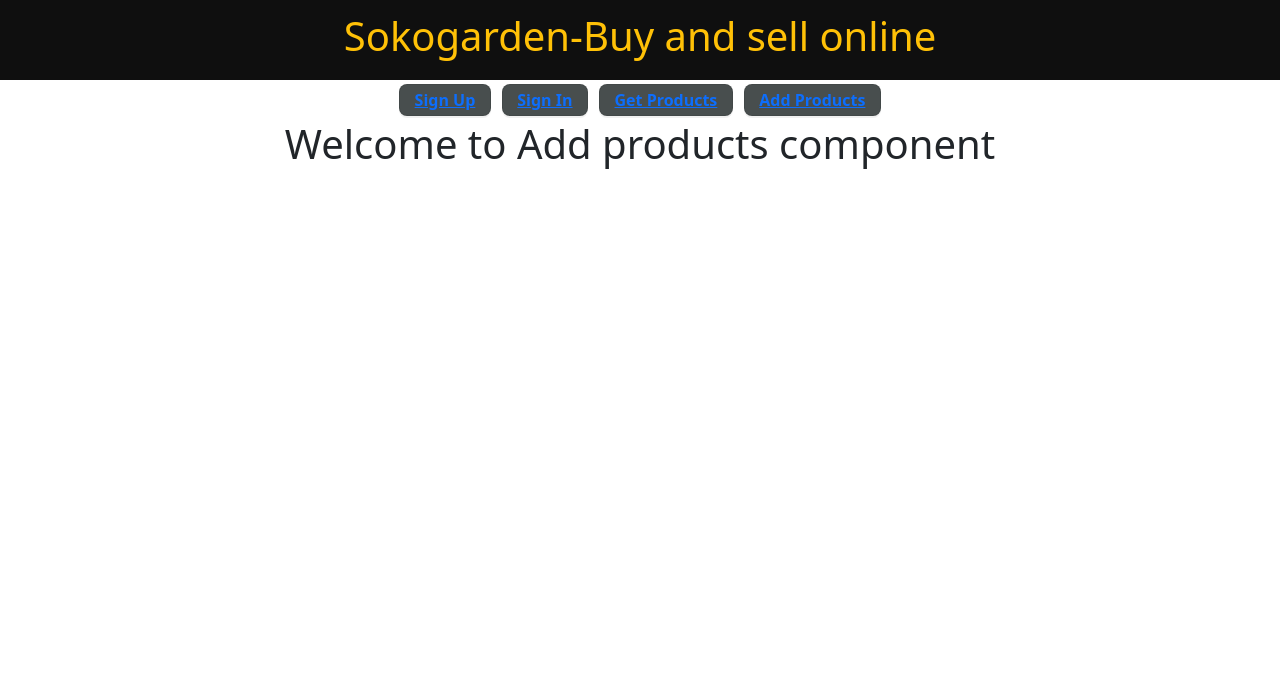
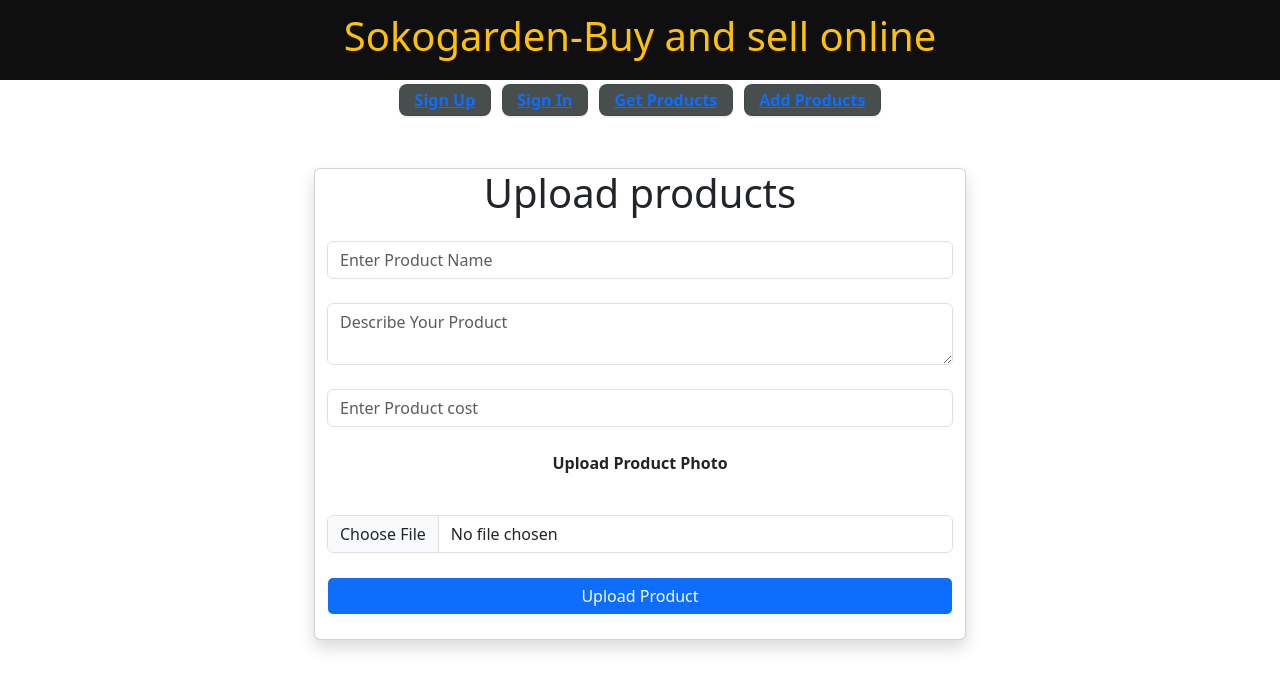
Before and after one commit to JPmurage/Sokoogarden, a React (Create React App) app: page /addproducts in a window 1280 px wide. Shown: the top 690 px of the page. Built offline with nearby package versions, Linux system fonts and the light colour scheme.

Commit message:
Implement product upload form with state management

```diff
--- a/src/components/AddProducts.jsx
+++ b/src/components/AddProducts.jsx
@@ -1,14 +1,127 @@
 import React from 'react'
+import { useState } from 'react'
+import axios from 'axios'
 
 const AddProducts = () => {
-  return (
-    <div>
 
-<h1>Welcome to Add products component</h1>
+
+//   initializing hooks
+        const[product_name,setProduct_name]=useState("")
+        const[product_description,setProduct_description]=useState("")
+        const[product_cost,setProduct_cost]=useState("")
+        const[product_photo,setProduct_photo]=useState("")
+
+// initializing success,error and loading
+        const[success,setSuccess]=useState("");
+        const[error,setError]=useState("");
+        const[loading,setLoading]=useState("");
+
+
+//   function to send data
+
+        const submit=async(e)=>{
+
+        e.preventDefault()
+        setLoading("Please wait as we upload your products")
+
+    try {
+
+    const data=new FormData()
+
+    data.append("product_name",product_name)
+    data.append("product_description",product_description)
+    data.append("product_cost",product_cost)
+    data.append("product_photo",product_photo)
+
+
+    const response=await axios.post("https://jpmurage.alwaysdata.net/api/addproducts",data)
+
+
+    setLoading("")
+
+
+    setSuccess(response.data.message)
+
+    // Then we have to reset our form
+
+
+    setProduct_name("")
+    setProduct_description("")
+    setProduct_cost("")
+    setProduct_photo("")
+
+
+
+
+
+
+
+
+    } catch (error) {
+        setLoading("")
+        setError(error.message)
+
+
+}
+
+
+
+}
+
+
+
+
+
+
+
+
+
+    return (
+   <div className='row justify-content-center mt-5'>
+
+      <div className='card shadow col-md-6'>
+
+        <h1>Upload products</h1>
+
+        <form action="" onSubmit={submit} >
+
+
+          <p className='text-warning'>{loading}</p>
+          <p className='text-success'>{success}</p>
+          <p className='text-danger'>{error}</p>
+
+
+          <input type="text" placeholder='Enter Product Name' className='form-control'   required value={product_name} onChange={(e)=>setProduct_name(e.target.value)} />
+          <br />
+          <textarea name="" id="" placeholder='Describe Your Product'className='form-control'  required value={product_description} onChange={(e)=>setProduct_description(e.target.value)} ></textarea>
+          <br />
+          <input type="number" placeholder='Enter Product cost' className='form-control' required value={product_cost} onChange={(e)=>setProduct_cost(e.target.value)} />
+          <br />
+          <p><b>Upload Product Photo</b></p>
+          <br />
+          <input    type="file" className='form-control'  onChange={(e)=>setProduct_photo(e.target.files[0])} accept='image/*' />
+
+
+                  <br />
+
+           <input type="submit"value="Upload Product" className='btn bg-primary   form-control  w-100 text-white'/>
+           <br />
+           <br />
+
+
+
+
+
+        </form>
+
+
+
+      </div>
 
 
     </div>
   )
 }
 
+
 export default AddProducts
```
